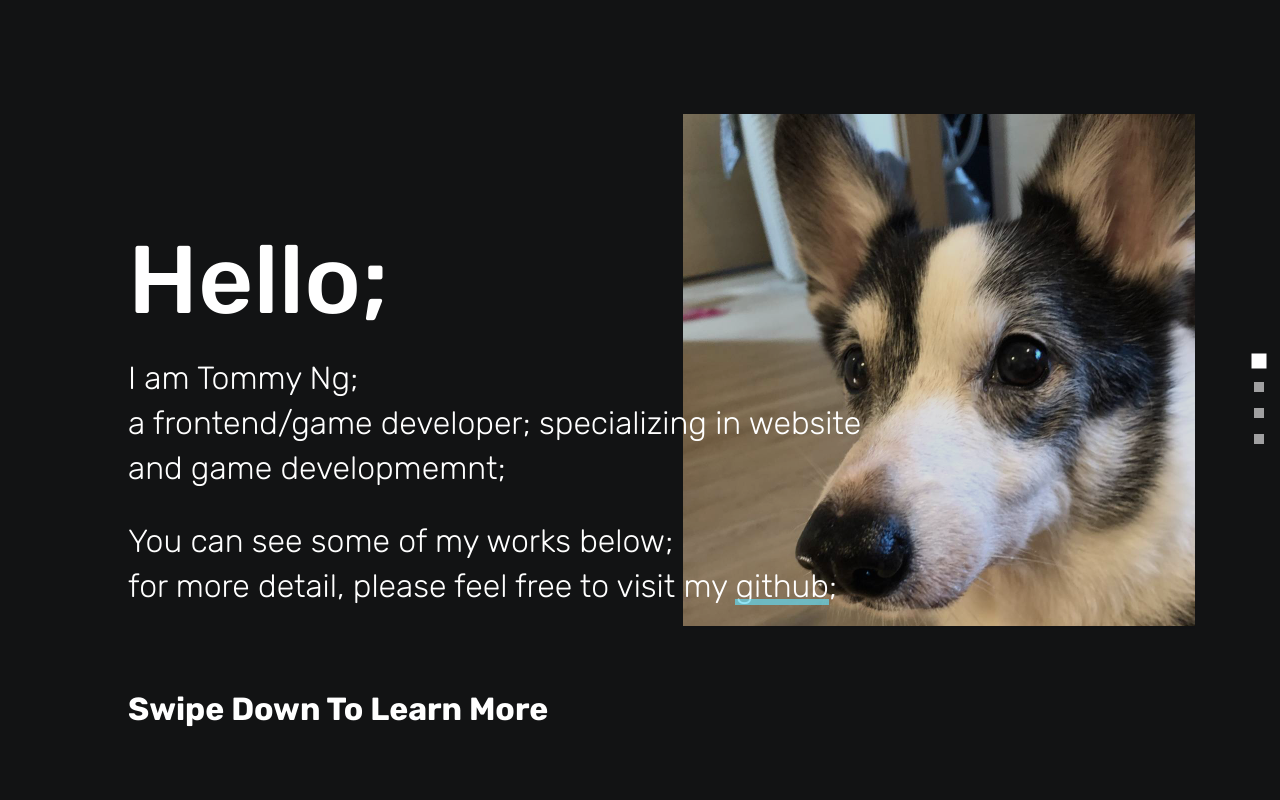
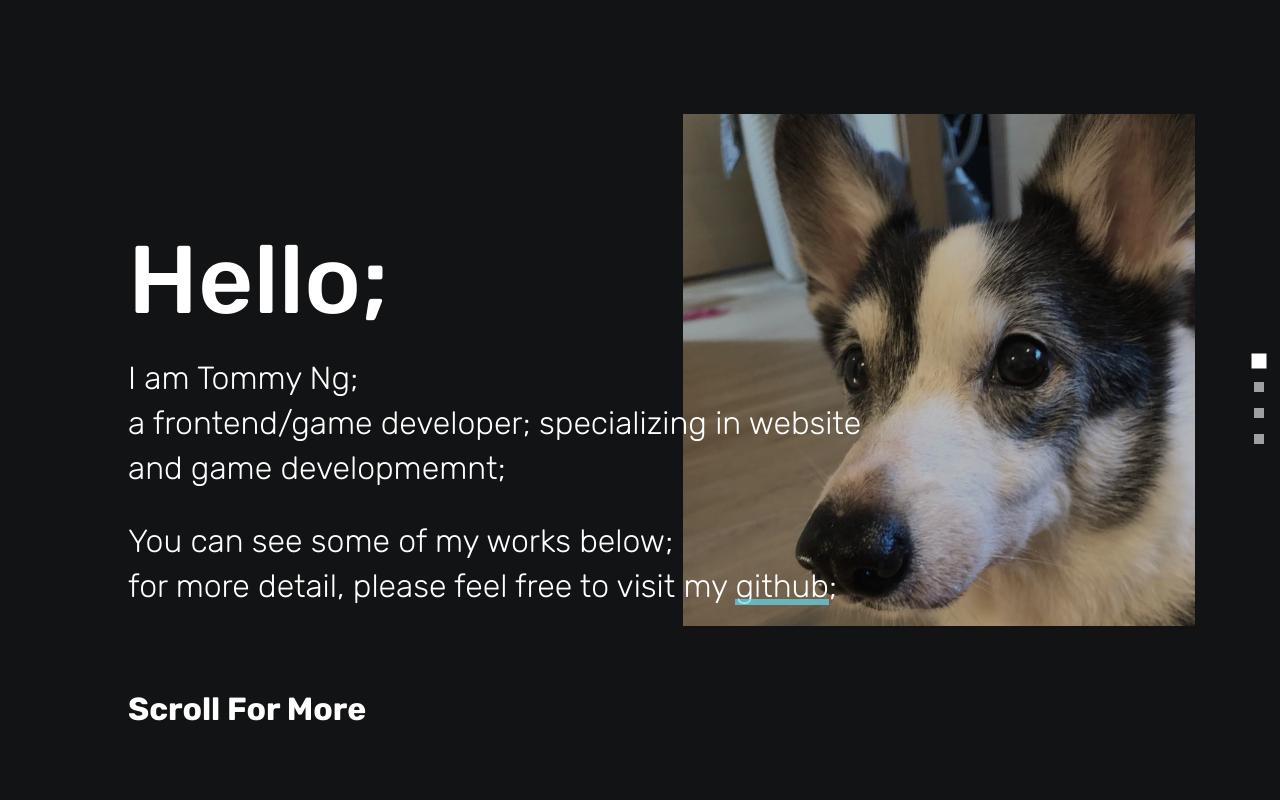
Before and after one commit to SlaveWilson/slavewilson.github.io, a Vue app: page / in a window 1280 px wide. Shown: the top 800 px of the page. Built offline with nearby package versions, Linux system fonts and the light colour scheme.

Commit message:
Update style

```diff
--- a/src/assets/styles/font.scss
+++ b/src/assets/styles/font.scss
@@ -3,6 +3,10 @@ h1 {
   font-weight: 500;
 
   @include tablet {
+    font-size: 5rem;
+  }
+
+  @include desktop {
     font-size: 6rem;
   }
 }
--- a/src/components/sections/Intro.vue
+++ b/src/components/sections/Intro.vue
@@ -9,7 +9,7 @@
       p You can see some of my works below;
       p for more detail, please feel free to visit my #[a(href="https://github.com/SlaveWilson", target="_blank") github];
   .content.flex-none.swipe.z-1
-    p.strong Swipe Down To Learn More
+    p.strong Scroll For More
   .absolute.image.z-0
     .absolute.backdrop.z-1
     picture
@@ -68,7 +68,7 @@ h1 {
   bottom: 0;
   right: 0;
   left: 0;
-  background: rgba(color(primary), 0.15);
+  background: rgba(color(primary), 0.3);
 }
 
 img {
```
